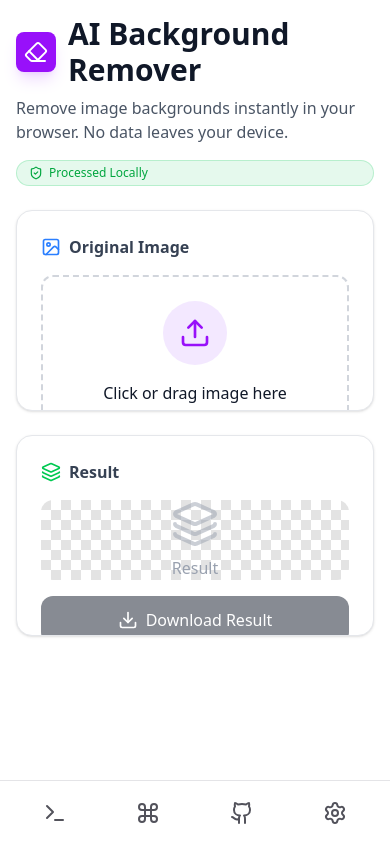
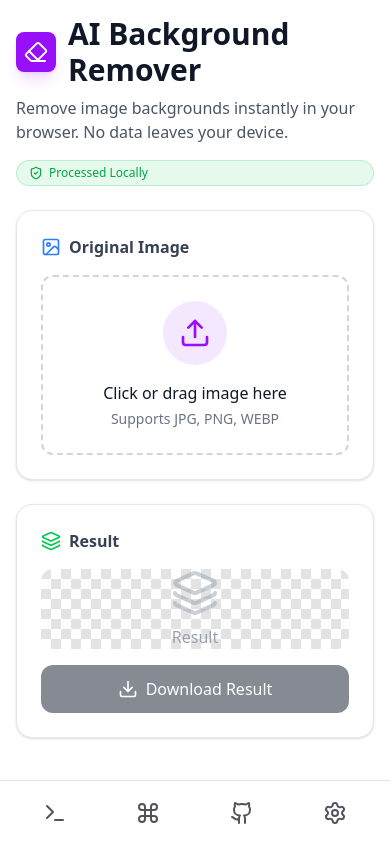
Before and after one commit to BilalisTheBack/transformer, a React (Vite) app: page /bg-remover in a window 390 px wide. Built offline with nearby package versions, Linux system fonts and the light colour scheme.

Commit message:
Fix mobile layout issues in Background Remover (enable scrolling)

```diff
--- a/src/features/media/BgRemover.tsx
+++ b/src/features/media/BgRemover.tsx
@@ -73,7 +73,7 @@ export default function BgRemover() {
   };
 
   return (
-    <div className="max-w-6xl mx-auto h-[calc(100vh-8rem)] flex flex-col gap-6 animate-in fade-in duration-500 pb-24">
+    <div className="max-w-6xl mx-auto min-h-[calc(100vh-8rem)] lg:h-[calc(100vh-8rem)] flex flex-col gap-6 animate-in fade-in duration-500 pb-24 lg:pb-0">
       <header className="space-y-2">
         <h1 className="text-3xl font-bold text-gray-900 dark:text-gray-100 flex items-center gap-3">
           <div className="p-2 bg-purple-600 rounded-lg shadow-lg shadow-purple-500/20">
```
